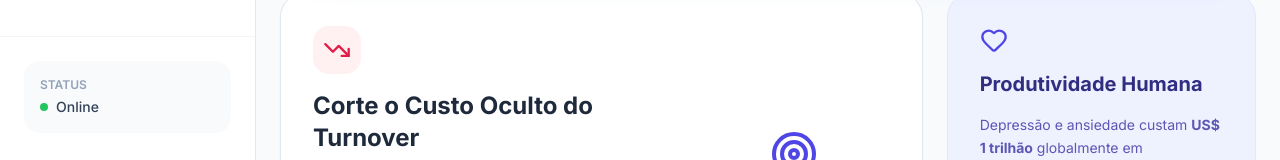
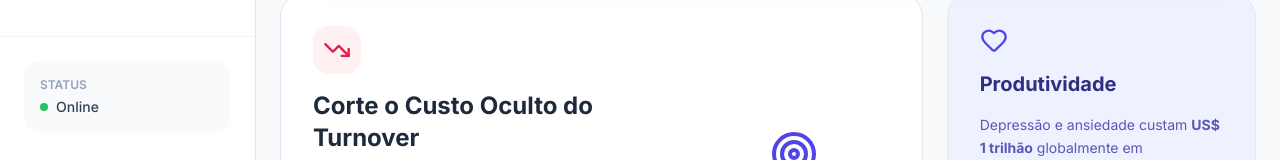
Before and after one commit to dmenezes007/caw-parceria-sustentavel, a React (Vite) app: page / in a window 1280 px wide. Shown: the part 635-795 px from the top of the page. Built offline with nearby package versions, Linux system fonts and the light colour scheme.

Commit message:
Primeiro commit: início do projeto

```diff
--- a/components/BentoGrid.tsx
+++ b/components/BentoGrid.tsx
@@ -43,7 +43,7 @@ export const BentoGrid: React.FC = () => {
       <div className="md:col-span-4 p-6 md:p-8 rounded-3xl bg-indigo-50 border border-indigo-100 flex flex-col justify-between group">
         <div className="space-y-3 md:space-y-4">
           <Heart className="text-indigo-600" size={28} />
-          <h3 className="text-lg md:text-xl font-bold text-indigo-900">Produtividade Humana</h3>
+          <h3 className="text-lg md:text-xl font-bold text-indigo-900">Produtividade</h3>
           <p className="text-sm text-indigo-800/80 leading-relaxed">
             Depressão e ansiedade custam <b>US$ 1 trilhão</b> globalmente em produtividade perdida por ano. Parceiros focados em bem-estar garantem performance consistente.
           </p>
```
